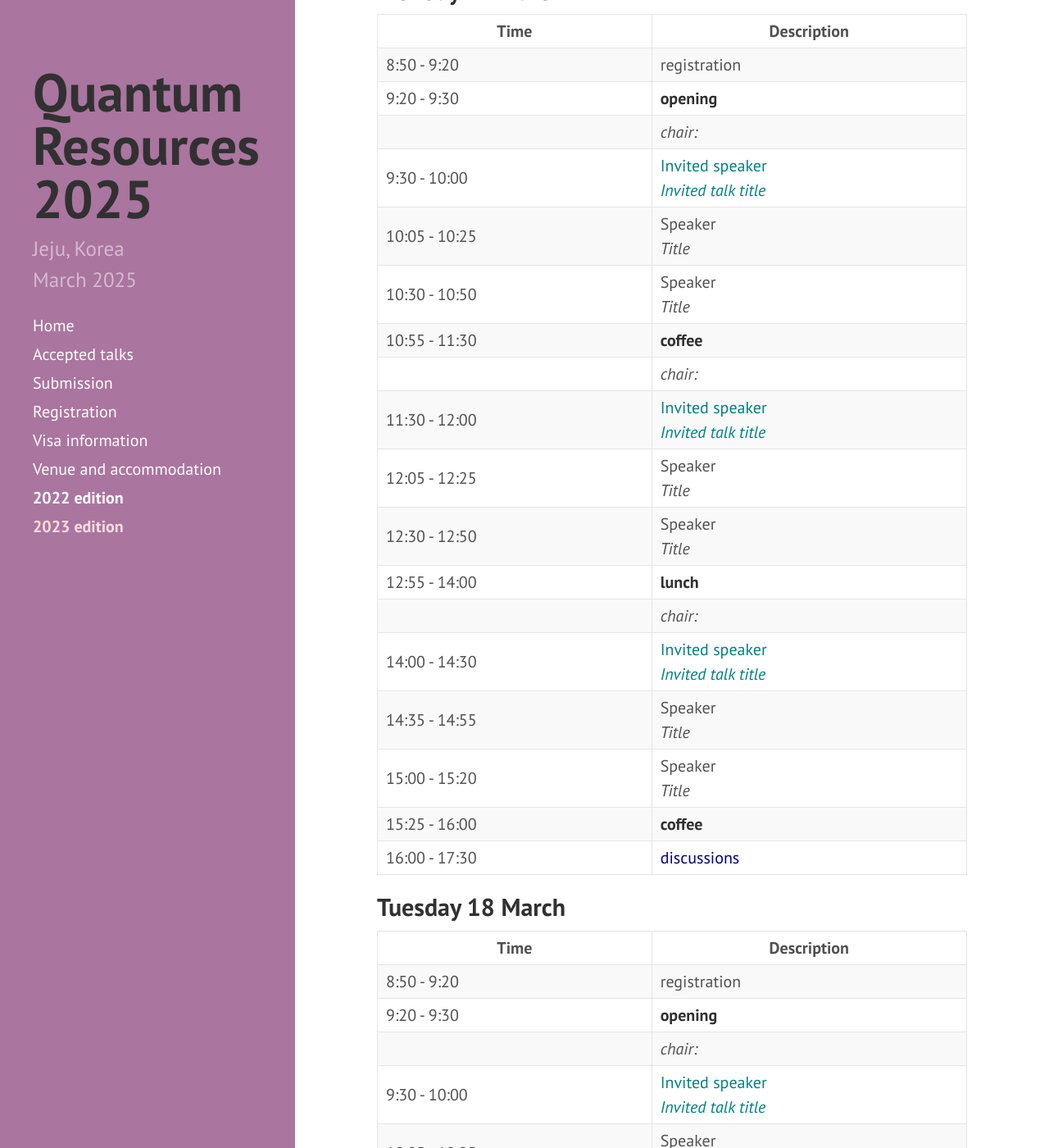
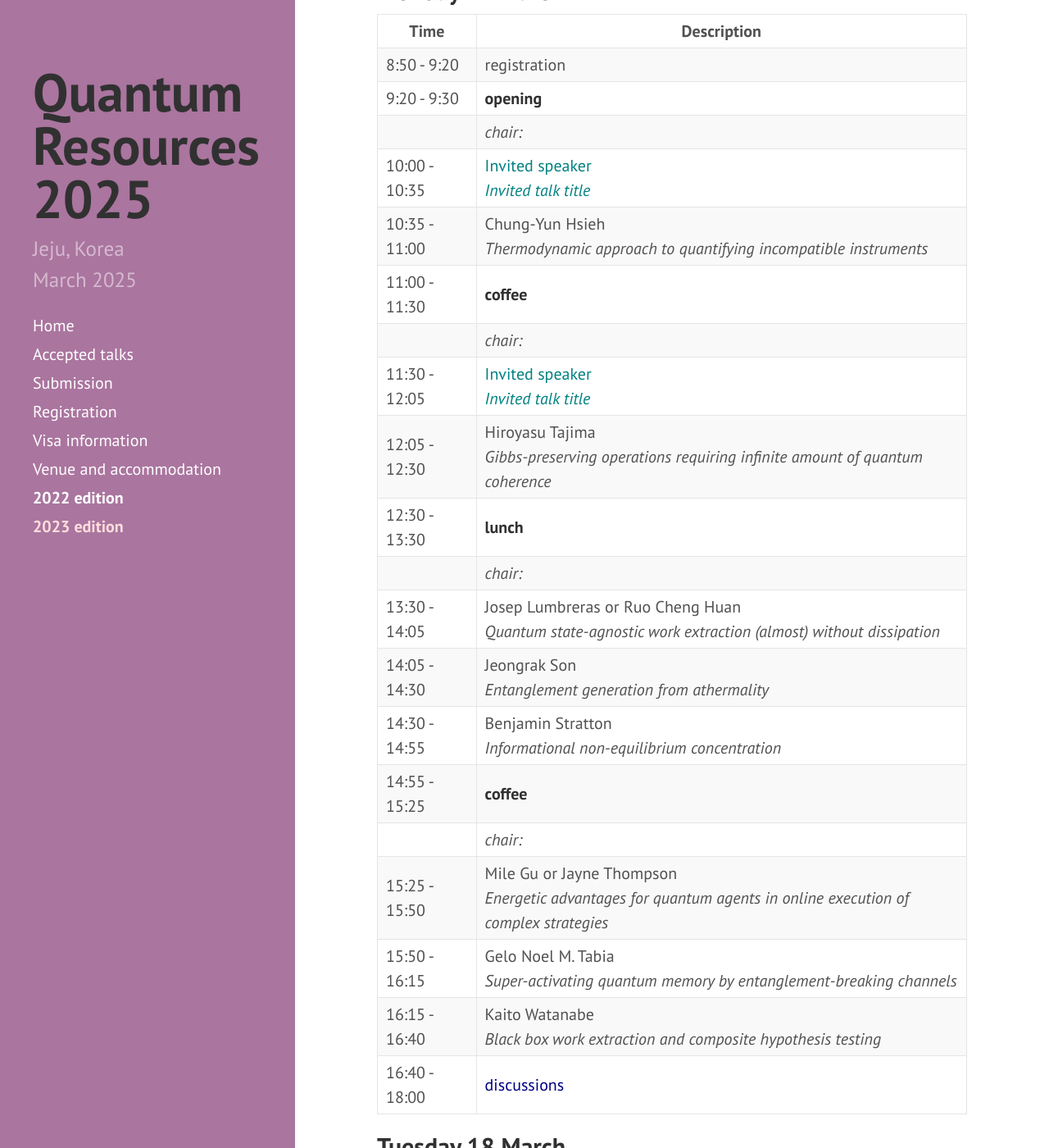
Before and after one commit to yeon-lee/yeon-lee.github.io, a Jekyll site: the page built from program.md, in a window 1280 px wide and 1400 px high, scrolled down 238 px. Shown: the whole window at 82% size. Built offline with Jekyll 4.4.1, drawn with Linux system fonts in a browser that asks for light colours; nearby versions of some CDN libraries; some of the changed text lies outside the part shown.

Commit message:
Update program.md

```diff
--- a/program.md
+++ b/program.md
@@ -12,112 +12,99 @@ order: 2
 | 8:50 - 9:20   | registration |
 | 9:20 - 9:30   | **opening**                          |
 | | *chair:* |
-| 9:30 - 10:00  | <span class="p-contrib"> Invited speaker <br /><i> Invited talk title </i></span>                      |
-| 10:05 - 10:25 | Speaker <br /><i> Title </i>                           |
-| 10:30 - 10:50 | Speaker <br /><i> Title </i>                           |
-| 10:55 - 11:30 | **coffee**                           |
+| 10:00 - 10:35  | <span class="p-contrib"> Invited speaker <br /><i> Invited talk title </i></span>                      |
+| 10:35 - 11:00 | Chung-Yun Hsieh <br /><i>Thermodynamic approach to quantifying incompatible instruments</i> |
+| 11:00 - 11:30 | **coffee**                           |
 | | *chair:* |
-| 11:30 - 12:00 | <span class="p-contrib"> Invited speaker <br /><i> Invited talk title </i></span>                      |
-| 12:05 - 12:25 | Speaker <br /><i> Title </i>                           |
-| 12:30 - 12:50 | Speaker <br /><i> Title </i>                           |
-| 12:55 - 14:00 | **lunch**                            |
+| 11:30 - 12:05 | <span class="p-contrib"> Invited speaker <br /><i> Invited talk title </i></span>                      |
+| 12:05 - 12:30 | Hiroyasu Tajima <br /><i>Gibbs-preserving operations requiring infinite amount of quantum coherence</i> |
+| 12:30 - 13:30 | **lunch**                            |
 | | *chair:* |
-| 14:00 - 14:30 | <span class="p-contrib"> Invited speaker <br /><i> Invited talk title </i></span>                      |
-| 14:35 - 14:55 | Speaker <br /><i> Title </i>                           |
-| 15:00 - 15:20 | Speaker <br /><i> Title </i>                           |
-| 15:25 - 16:00 | **coffee**                           |
-| 16:00 - 17:30 | <span class="p-invited">discussions</span> |
+| 13:30 - 14:05 | Josep Lumbreras or Ruo Cheng Huan <br /><i>Quantum state-agnostic work extraction (almost) without dissipation</i> |
+| 14:05 - 14:30 | Jeongrak Son <br /><i>Entanglement generation from athermality</i> |
+| 14:30 - 14:55 | Benjamin Stratton <br /><i>Informational non-equilibrium concentration</i> |
+| 14:55 - 15:25 | **coffee**                           |
+| | *chair:* |
+| 15:25 - 15:50 | Mile Gu or Jayne Thompson <br /><i>Energetic advantages for quantum agents in online execution of complex strategies</i> |
+| 15:50 - 16:15 | Gelo Noel M. Tabia <br /><i>Super-activating quantum memory by entanglement-breaking channels</i> |
+| 16:15 - 16:40 | Kaito Watanabe <br /><i>Black box work extraction and composite hypothesis testing</i> |
+| 16:40 - 18:00 | <span class="p-invited">discussions</span> |
 
 ## Tuesday 18 March
 
 | Time | Description |
 |--- |--- |
-| 8:50 - 9:20   | registration |
-| 9:20 - 9:30   | **opening**                          |
 | | *chair:* |
-| 9:30 - 10:00  | <span class="p-contrib"> Invited speaker <br /><i> Invited talk title </i></span>                      |
-| 10:05 - 10:25 | Speaker <br /><i> Title </i>                           |
-| 10:30 - 10:50 | Speaker <br /><i> Title </i>                           |
-| 10:55 - 11:30 | **coffee**                           |
+| 10:00 - 10:35  | <span class="p-contrib"> Invited speaker <br /><i> Invited talk title </i></span>                      |
+| 10:35 - 11:00 | Ray Ganardi <br /><i>Second law of entanglement manipulation with entanglement battery</i> |
+| 11:00 - 11:30 | **coffee**                           |
 | | *chair:* |
-| 11:30 - 12:00 | <span class="p-contrib"> Invited speaker <br /><i> Invited talk title </i></span>                      |
-| 12:05 - 12:25 | Speaker <br /><i> Title </i>                           |
-| 12:30 - 12:50 | Speaker <br /><i> Title </i>                           |
-| 12:55 - 14:00 | **lunch**                            |
+| 11:30 - 12:05 | <span class="p-contrib"> Invited speaker <br /><i> Invited talk title </i></span>                      |
+| 12:05 - 12:30 | Chandan Datta <br /><i>Operational advantage of quantum resources in a semi-device independent framework</i> |
+| 12:30 - 13:30 | **lunch**                            |
 | | *chair:* |
-| 14:00 - 14:30 | <span class="p-contrib"> Invited speaker <br /><i> Invited talk title </i></span>                      |
-| 14:35 - 14:55 | Speaker <br /><i> Title </i>                           |
-| 15:00 - 15:20 | Speaker <br /><i> Title </i>                           |
-| 15:25 - 16:00 | **coffee**                           |
-| 16:00 - 17:30 | <span class="p-invited">discussions</span> |
+| 13:30 - 14:05 | Giorgos Eftaxias <br /><i>Advantages of Multicopy Nonlocality Distillation and Its Application to Minimizing Communication Complexity</i> |
+| 14:05 - 14:30 | Hongshun Yao <br /><i>Protocols and Trade-Offs of Quantum State Purification</i> |
+| 14:30 - 14:55 | Bartosz Regula <br /><i>Asymptotic quantification of entanglement with a single copy</i> |
+| 14:55 - 15:25 | **coffee**                           |
+| | *chair:* |
+| 15:25 - 15:50 | Leonard Sikorski <br /><i>Cost of quantum secret key</i> |
+| 15:50 - 16:15 | Vishal Singh <br /><i>Extendibility limits quantum-secured communication and key distillation</i> |
+| 16:15 - 16:40 | Adam G. Hawkins <br /><i>Distributing quantum correlations through local operations and classical resources</i> |
+| 16:40 - 18:00 | <span class="p-invited">discussions</span> |
 
 ## Wednesday 19 March
 
 | Time | Description |
 |--- |--- |
-| 8:50 - 9:20   | registration |
-| 9:20 - 9:30   | **opening**                          |
 | | *chair:* |
-| 9:30 - 10:00  | <span class="p-contrib"> Invited speaker <br /><i> Invited talk title </i></span>                      |
-| 10:05 - 10:25 | Speaker <br /><i> Title </i>                           |
-| 10:30 - 10:50 | Speaker <br /><i> Title </i>                           |
-| 10:55 - 11:30 | **coffee**                           |
+| 10:00 - 10:35  | <span class="p-contrib"> Invited speaker <br /><i> Invited talk title </i></span>                      |
+| 10:35 - 11:00 | Junjing Xing <br /><i>Teleportation with Embezzling Catalysts</i> |
+| 11:00 - 11:30 | **coffee**                           |
 | | *chair:* |
-| 11:30 - 12:00 | <span class="p-contrib"> Invited speaker <br /><i> Invited talk title </i></span>                      |
-| 12:05 - 12:25 | Speaker <br /><i> Title </i>                           |
-| 12:30 - 12:50 | Speaker <br /><i> Title </i>                           |
-| 12:55 - 14:00 | **lunch**                            |
-| | *chair:* |
-| 14:00 - 14:30 | <span class="p-contrib"> Invited speaker <br /><i> Invited talk title </i></span>                      |
-| 14:35 - 14:55 | Speaker <br /><i> Title </i>                           |
-| 15:00 - 15:20 | Speaker <br /><i> Title </i>                           |
-| 15:25 - 16:00 | **coffee**                           |
-| 16:00 - 17:30 | <span class="p-invited">discussions</span> |
-
+| 11:30 - 12:05 | <span class="p-contrib"> Invited speaker <br /><i> Invited talk title </i></span>                      |
+| 12:05 - 12:30 | Elia Zanoni <br /><i>Choi-Defined Resource Theories</i> |
+| 12:30 - 13:30 | **lunch**                            |
+| 13:30 - 18:00 | <span class="p-invited"> Excursion </span> |
 
 ## Thursday 20 March
 
 | Time | Description |
 |--- |--- |
-| 8:50 - 9:20   | registration |
-| 9:20 - 9:30   | **opening**                          |
 | | *chair:* |
-| 9:30 - 10:00  | <span class="p-contrib"> Invited speaker <br /><i> Invited talk title </i></span>                      |
-| 10:05 - 10:25 | Speaker <br /><i> Title </i>                           |
-| 10:30 - 10:50 | Speaker <br /><i> Title </i>                           |
-| 10:55 - 11:30 | **coffee**                           |
+| 10:00 - 10:35  | <span class="p-contrib"> Invited speaker <br /><i> Invited talk title </i></span>                      |
+| 10:35 - 11:00 | Arnab Adhikary <br /><i>Counterintuitive yet resource efficient regimes of measurement-based quantum computation</i> |
+| 11:00 - 11:30 | **coffee**                           |
 | | *chair:* |
-| 11:30 - 12:00 | <span class="p-contrib"> Invited speaker <br /><i> Invited talk title </i></span>                      |
-| 12:05 - 12:25 | Speaker <br /><i> Title </i>                           |
-| 12:30 - 12:50 | Speaker <br /><i> Title </i>                           |
-| 12:55 - 14:00 | **lunch**                            |
+| 11:30 - 12:05 | <span class="p-contrib"> Invited speaker <br /><i> Invited talk title </i></span>                      |
+| 12:05 - 12:30 | Mario Berta <br /><i>Approximation algorithms for higher-order refinements in resource theories</i> |
+| 12:30 - 13:30 | **lunch**                            |
 | | *chair:* |
-| 14:00 - 14:30 | <span class="p-contrib"> Invited speaker <br /><i> Invited talk title </i></span>                      |
-| 14:35 - 14:55 | Speaker <br /><i> Title </i>                           |
-| 15:00 - 15:20 | Speaker <br /><i> Title </i>                           |
-| 15:25 - 16:00 | **coffee**                           |
-| 16:00 - 17:30 | <span class="p-invited">discussions</span> |
-
+| 13:30 - 14:10 |<span class="p-contrib"> Invited speaker <br /><i> Invited talk title </i></span>                      |
+| 14:10 - 14:35 | Rivu Gupta <br /><i>Process resource-breaking channels: the case for magic in universal quantum computation</i> |
+| 14:35 - 15:00 | Tobias Haug <br /><i>Pseudorandom density matrices</i> |
+| 15:00 - 15:30 | **coffee**                           |
+| | *chair:* |
+| 15:30 - 15:55 | Xin Wang <br /><i>Amortized Stabilizer R'enyi Entropy of quantum dynamics</i> |
+| 15:55 - 16:20 | Tanuj Khattar <br /><i>Rise of conditionally clean ancillae for optimizing quantum circuits</i> |
+| 16:20 - 16:50 | Xuanqiang Zhao <br /><i>Power of quantum measurement in simulating unphysical operations</i> |
+| 16:50 - 18:00 | <span class="p-invited">Open problems</span> |
 
 ## Friday 21 March
 
 | Time | Description |
 |--- |--- |
-| 8:50 - 9:20   | registration |
-| 9:20 - 9:30   | **opening**                          |
 | | *chair:* |
-| 9:30 - 10:00  | <span class="p-contrib"> Invited speaker <br /><i> Invited talk title </i></span>                      |
-| 10:05 - 10:25 | Speaker <br /><i> Title </i>                           |
-| 10:30 - 10:50 | Speaker <br /><i> Title </i>                           |
-| 10:55 - 11:30 | **coffee**                           |
+| 10:00 - 10:35  | <span class="p-contrib"> Invited speaker <br /><i> Invited talk title </i></span>                      |
+| 10:35 - 11:00 | Clive Cenxin Aw <br /><i>Irreversibility as the Dependence on Bayesian Priors</i> |
+| 11:00 - 11:30 | **coffee**                           |
 | | *chair:* |
-| 11:30 - 12:00 | <span class="p-contrib"> Invited speaker <br /><i> Invited talk title </i></span>                      |
-| 12:05 - 12:25 | Speaker <br /><i> Title </i>                           |
-| 12:30 - 12:50 | Speaker <br /><i> Title </i>                           |
-| 12:55 - 14:00 | **lunch**                            |
+| 11:30 - 12:05 | <span class="p-contrib"> Invited speaker <br /><i> Invited talk title </i></span>                      |
+| 12:05 - 12:30 | Jonathan Thio <br /><i>The set of Kirkwood-Dirac-positive states is almost always minimal</i> |
+| 12:30 - 13:30 | **lunch**                            |
 | | *chair:* |
-| 14:00 - 14:30 | <span class="p-contrib"> Invited speaker <br /><i> Invited talk title </i></span>                      |
-| 14:35 - 14:55 | Speaker <br /><i> Title </i>                           |
-| 15:00 - 15:20 | Speaker <br /><i> Title </i>                           |
-| 15:25 - 16:00 | **coffee**                           |
-| 16:00 - 17:30 | <span class="p-invited">discussions</span> |
+| 13:30 - 14:05 | Minjeong Song <br /><i>Causal Classification of Spatiotemporal Quantum Correlations</i> |
+| 14:05 - 14:30 | Spiros Kechrimparis <br /><i>Enhancing Quantum State Discrimination with Indefinite Causal Order</i> |
+| 14:30 - 14:55 | Oliver Hahn <br /><i>Bridging magic and non-Gaussian resources via Gottesman-Kitaev-Preskill encoding</i> |
+| 14:55 - 15:25 | **coffee**                           |
+| 15:25 - 18:00 | <span class="p-invited"> Closing </span> |
```
